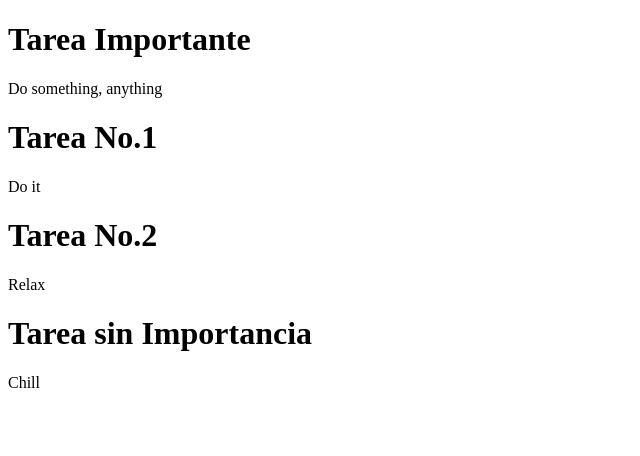
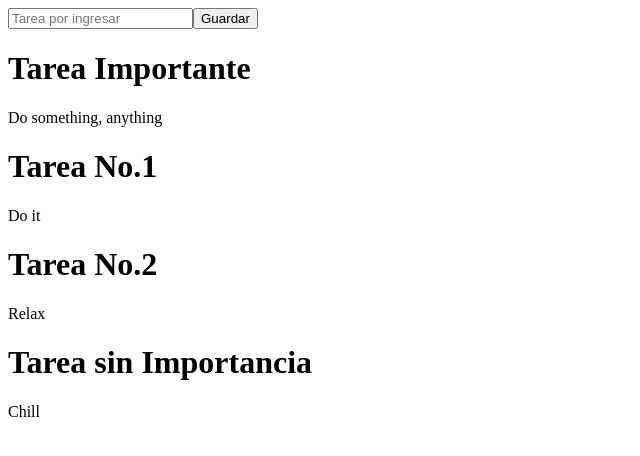
Before and after one commit to joparedesm/Ejemplo-React, a React (Vite) app: page / in a window 1280 px wide. Shown: the top 456 px of the page, without its empty margins (0-640 px from the left). Built offline with nearby package versions, Linux system fonts and the light colour scheme.

Commit message:
Añadir tareas, comuncacion entre componentes

```diff
--- a/src/App.jsx
+++ b/src/App.jsx
@@ -1,12 +1,30 @@
-import React from 'react'
+import React, {useState, useEffect} from 'react'
 import TaskList from './TaskList.jsx'
+import TaskForm from './TaskForm.jsx'
+import {tasks as data} from './task.js'
 
-function HolaMundo() {
+function App() {
+
+  const [tasks, setTasks] = useState([])
+
+    useEffect(() => {
+        setTasks(data)
+    }, [])
+
+    function createTask(taskTitle){
+      setTasks([...tasks, {
+        title: taskTitle,
+        id: tasks.length,
+        description: "otra tarea"
+      }])
+    }
+
   return (
-    <div>
-      <TaskList />
-    </div>
+    <>
+      <TaskForm createTask={createTask} />
+      <TaskList tasks = {tasks}/>
+    </>
   )
 }
 
-export default HolaMundo
+export default App
--- /dev/null
+++ b/src/TaskForm.jsx
@@ -0,0 +1,22 @@
+import { useState } from 'react'
+
+function TaskForm({createTask}) {
+
+    const [title, setTitle] = useState("")
+
+    const handleSubmit = (e) => {
+        e.preventDefault();
+        createTask(title)
+    }
+
+  return (
+    <form onSubmit={handleSubmit}>
+      <input placeholder="Tarea por ingresar"
+      onChange={(e) => setTitle(e.target.value)}
+      />
+      <button>Guardar</button>
+    </form>
+  );
+}
+
+export default TaskForm;
--- a/src/TaskList.jsx
+++ b/src/TaskList.jsx
@@ -1,19 +1,7 @@
-import React, {useState, useEffect} from 'react'
-import {tasks as data} from './task.js'
-
-
-function TaskList() {
-
-    const [tasks, setTasks] = useState([])
-
-    useEffect(() => {
-        setTasks(data)
-    }, [])
+function TaskList({tasks}) {
 
     if (tasks.length === 0) {
-        return (
-            <h1>No hay tareas</h1>
-        )
+        return <h1>No hay tareas</h1>
     }
 
   return (
@@ -23,8 +11,7 @@
             <h1>{task.title}</h1>
             <p>{task.description}</p>
           </div>
-        ))
-        }
+        ))}
     </div>
   )
 }
```
